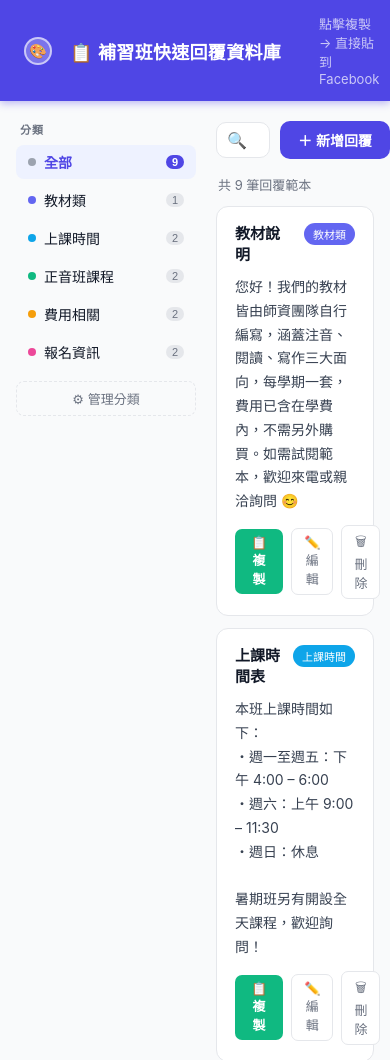
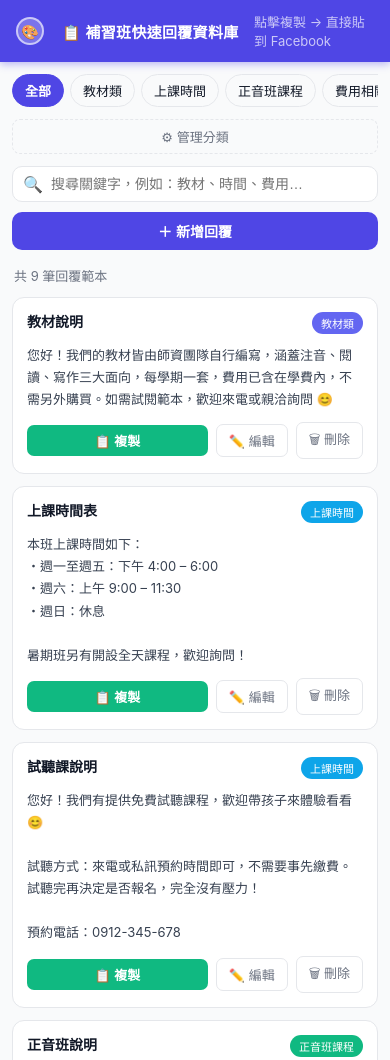
Before and after one commit to yumeima44300/reply-db, a plain HTML site: page index.html in a window 390 px wide. Shown: the top 1060 px of the page. Drawn offline with Linux system fonts and the light colour scheme.

Commit message:
Add files via upload

```diff
--- a/index.html
+++ b/index.html
@@ -159,6 +159,70 @@ mark { background: #fef08a; border-radius: 2px; padding: 0 1px; }
 
 /* Sync badge */
 .sync-badge { font-size: 11px; padding: 2px 8px; border-radius: 10px; background: rgba(255,255,255,.2); color: white; opacity: .8; margin-left: 8px; }
+
+/* ── Mobile ────────────────────────────────── */
+@media (max-width: 640px) {
+  header { padding: 12px 16px; }
+  #headerTitle { font-size: 15px; max-width: 200px; }
+
+  .layout {
+    flex-direction: column;
+    padding: 12px;
+    gap: 12px;
+  }
+
+  /* 側邊欄變成橫向捲動的標籤列 */
+  .sidebar { width: 100%; }
+  .sidebar h3 { display: none; }
+  .tag-list {
+    flex-direction: row;
+    overflow-x: auto;
+    gap: 6px;
+    padding-bottom: 4px;
+    -webkit-overflow-scrolling: touch;
+    scrollbar-width: none;
+  }
+  .tag-list::-webkit-scrollbar { display: none; }
+  .tag-btn {
+    white-space: nowrap;
+    flex-shrink: 0;
+    padding: 6px 12px;
+    border-radius: 20px;
+    border: 1px solid var(--border);
+    font-size: 13px;
+  }
+  .tag-btn.active {
+    background: var(--primary);
+    color: white;
+    border-color: var(--primary);
+  }
+  .tag-btn.active .tag-count { background: rgba(255,255,255,.3); color: white; }
+  .tag-count { display: none; }
+  .tag-dot { display: none; }
+  .manage-tags-btn { margin-top: 8px; }
+
+  /* 搜尋列 */
+  .toolbar { flex-wrap: wrap; }
+  .search-wrap { width: 100%; }
+  .btn-primary { width: 100%; text-align: center; }
+
+  /* 卡片 */
+  .card { padding: 14px; }
+  .card-title { font-size: 14px; }
+  .card-body { font-size: 13px; }
+  .card-footer { flex-wrap: wrap; }
+  .btn-copy { flex: 1; text-align: center; }
+
+  /* Modal 全螢幕 */
+  .modal-overlay { align-items: flex-end; padding: 0; }
+  .modal {
+    border-radius: 20px 20px 0 0;
+    padding: 24px 20px;
+    max-height: 85vh;
+    width: 100%;
+    max-width: 100%;
+  }
+}
 </style>
 </head>
 <body>
```
